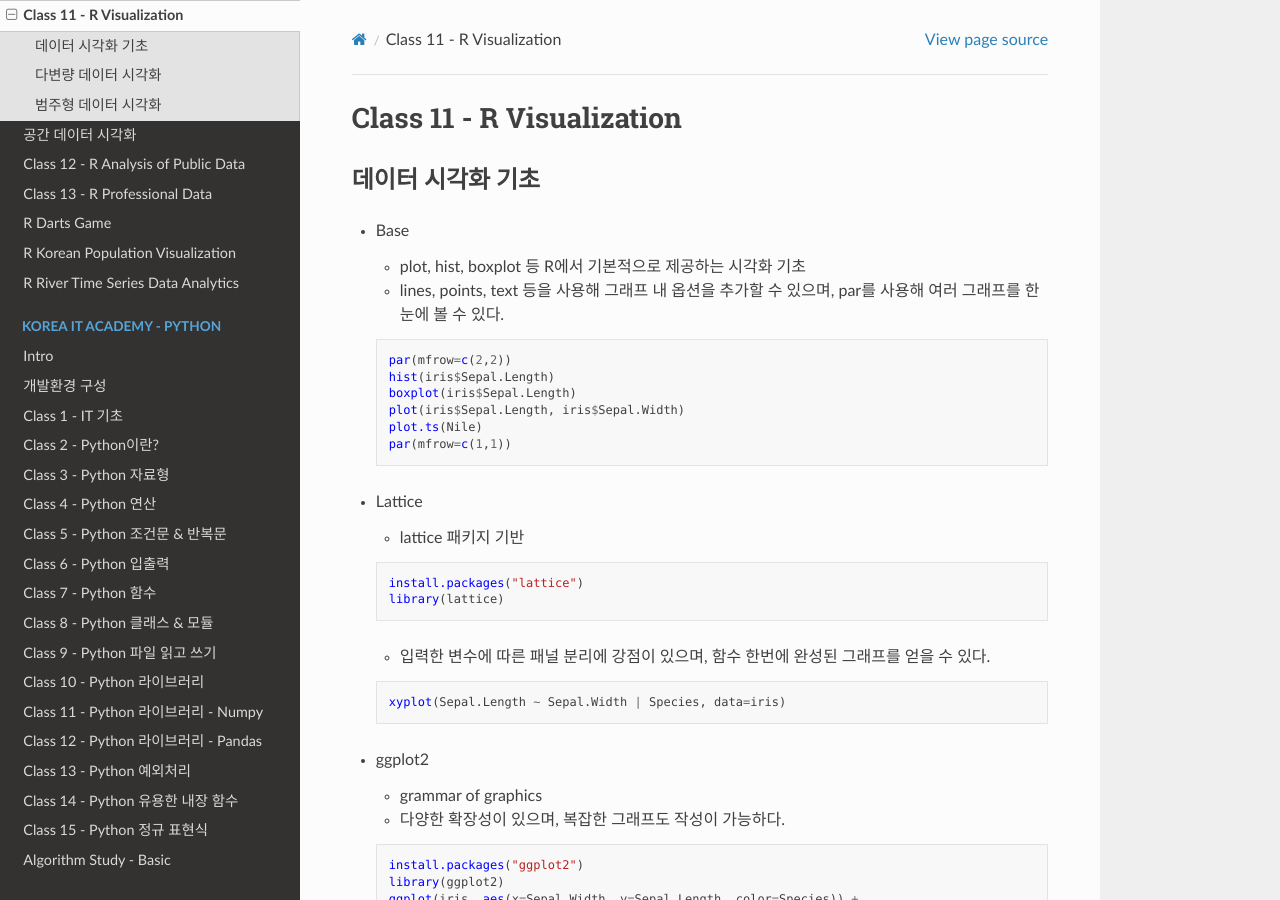
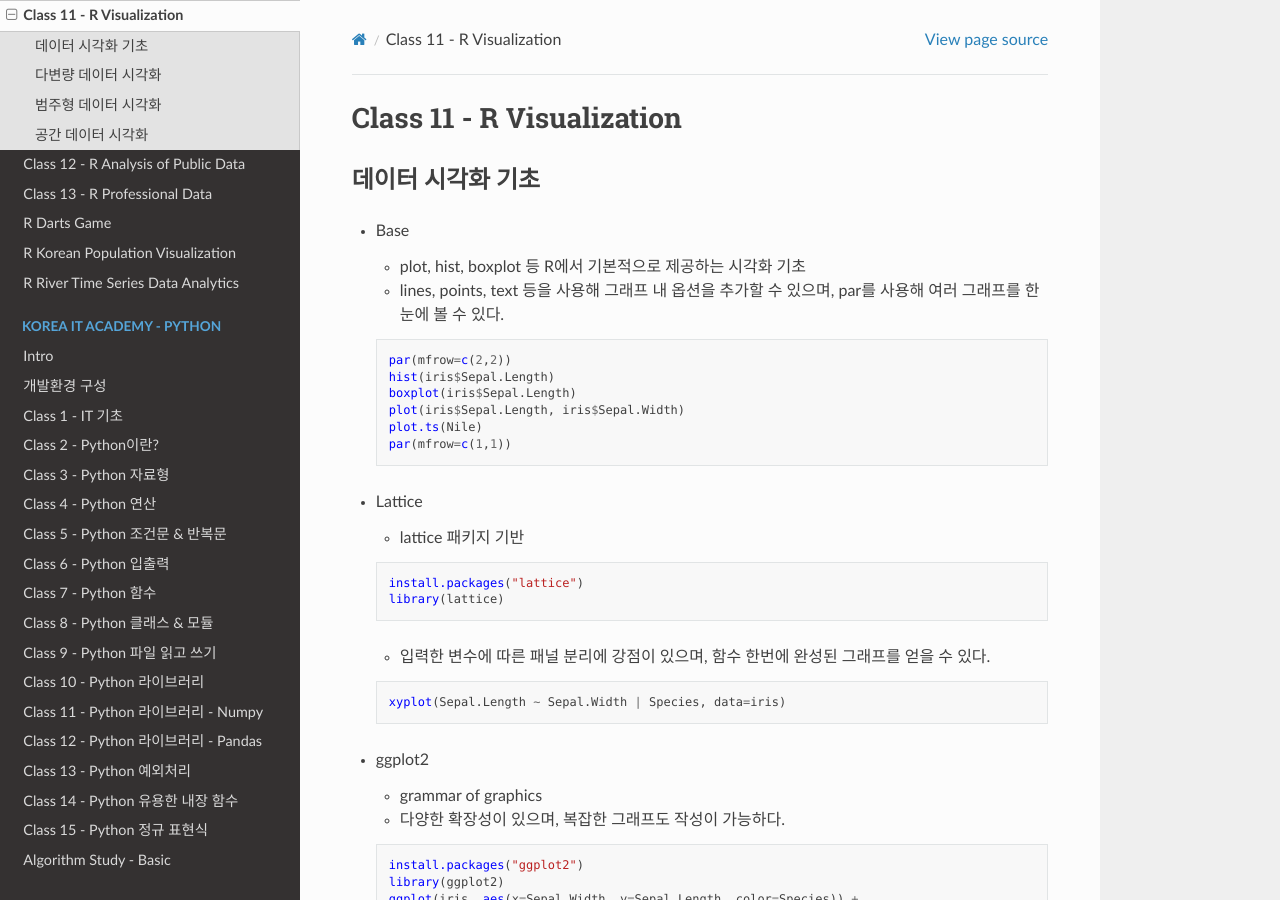
Before and after one commit to JeongSooNa/JeongSooNa-Docs, a Sphinx documentation site: the page built from docs/Korea_IT_Academy-DA/class_11.md, in a window 1280 px wide and 900 px high. Built offline with Sphinx 7.4.7 and the Read the Docs theme 3.1.0, drawn with Linux system fonts in a browser that asks for light colours; pages that are not in the unit, such as notebooks, are missing from menus.

Commit message:
update docs

````diff
--- a/docs/Korea_IT_Academy-DA/class_11.md
+++ b/docs/Korea_IT_Academy-DA/class_11.md
@@ -168,7 +168,7 @@ mt2 <- margin.table(Titanic, c(2,4))
 fourfoldplot(mt2)
 ```
 
-# 공간 데이터 시각화
+### 공간 데이터 시각화
 - 3차원 시각화
     - scatterplot3d: 정적 3D 산점도
     - rgl: 회전/확대가 가능한 동적 3D 그래프
````
